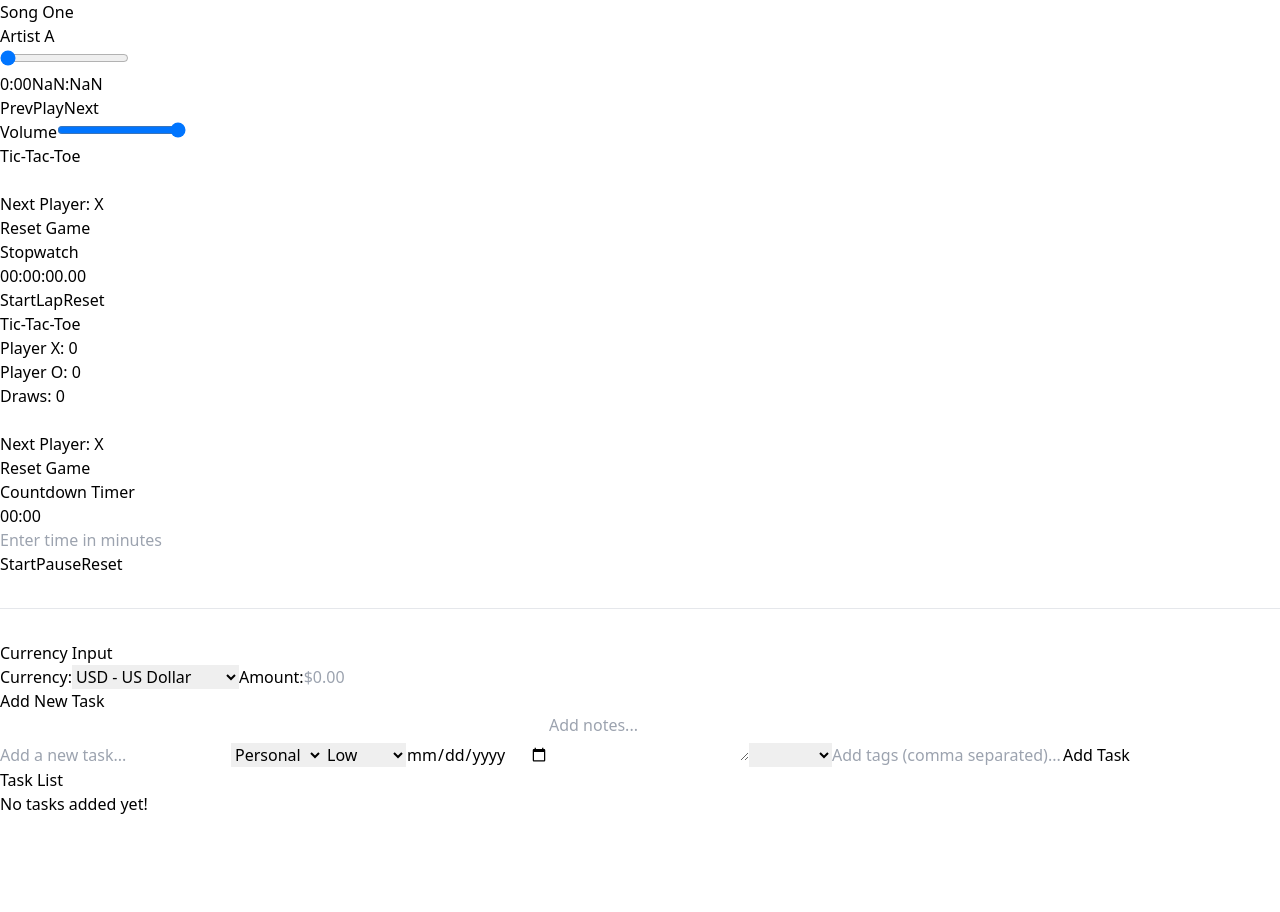
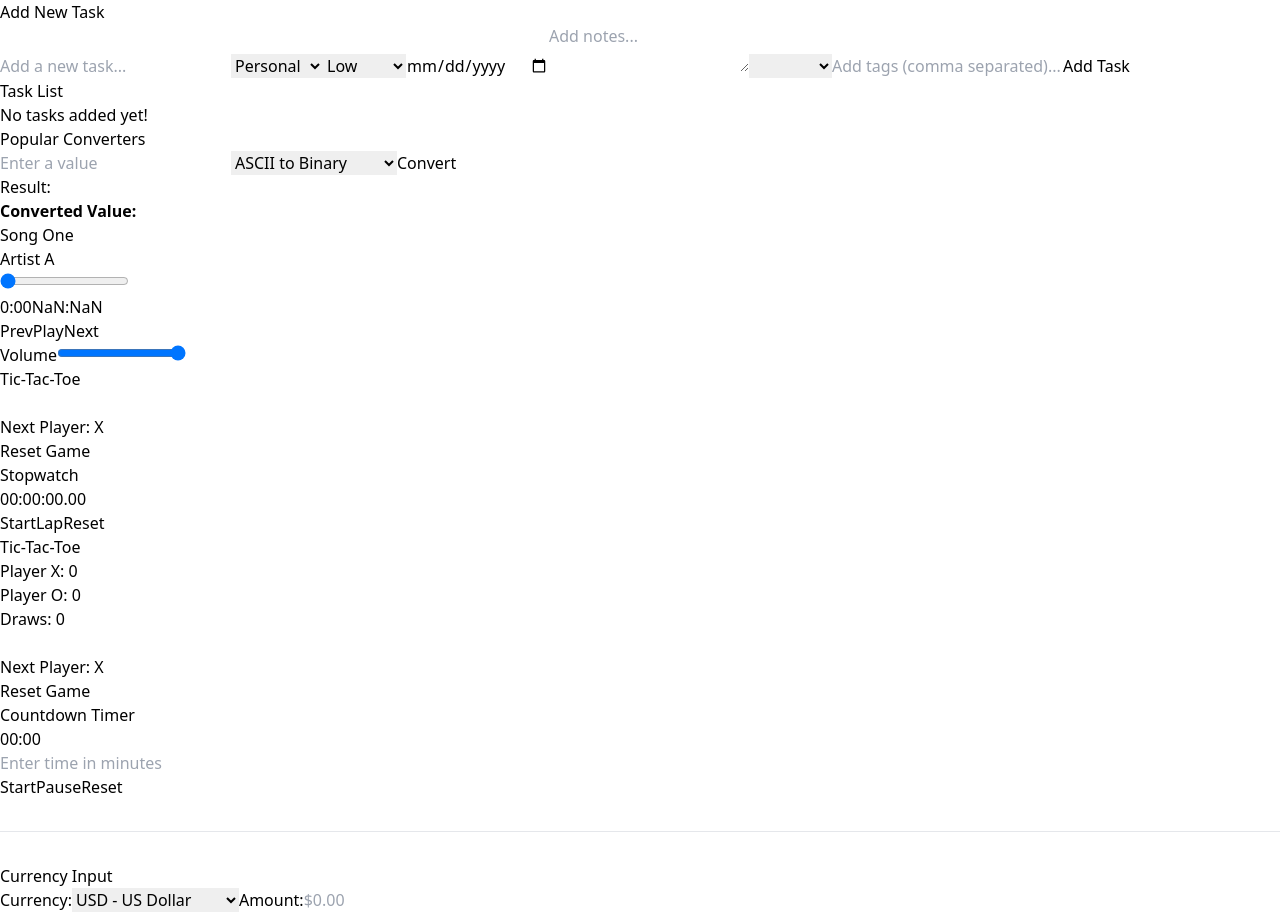
Before and after one commit to zobkazi/bin2dec_converter_react, a React (Vite) app: page / in a window 1280 px wide. Before the commit the page ends 816 px from the top, so only its background shows below. Built offline with nearby package versions, Linux system fonts and the light colour scheme.

Commit message:
BinaryConverter

```diff
--- a/src/app/App.jsx
+++ b/src/app/App.jsx
@@ -6,11 +6,13 @@ import TicTacToe1 from '../components/core/resetGame/TicTacToe1'
 import Timer from '../components/core/timer/Timer'
 import CurrencyInput from '../components/ui/CurrencyInput'
 import TodoApp from '../components/core/todo/TodoApp'
+import BinaryConverter from '../components/ui/BinaryConverter'
 
 const App = () => {
   return (
     <div>
-
+      <TodoApp />
+      <BinaryConverter />
       <MusicPlayer />
       <TicTacToe />
       <Stopwatch />
@@ -20,7 +22,7 @@ const App = () => {
       <hr style={{ margin: '2rem 0' }} />
       <CurrencyInput />
 
-      <TodoApp />
+
     </div>
   )
 }
--- /dev/null
+++ b/src/components/ui/BinaryConverter.jsx
@@ -0,0 +1,105 @@
+import React, { useState } from 'react';
+
+const FocusedConverter = () => {
+  const [inputValue, setInputValue] = useState('');
+  const [conversionType, setConversionType] = useState('asciiToBinary');
+  const [result, setResult] = useState('');
+
+  const conversionOptions = [
+    { label: 'ASCII to Binary', value: 'asciiToBinary' },
+    { label: 'Binary to Decimal', value: 'binaryToDecimal' },
+    { label: 'Decimal to Hex', value: 'decimalToHex' },
+    { label: 'Hex to Decimal', value: 'hexToDecimal' },
+    { label: 'Fraction to Decimal', value: 'fractionToDecimal' },
+    { label: 'Degrees to Radians', value: 'degreesToRadians' },
+    { label: 'Radians to Degrees', value: 'radiansToDegrees' },
+  ];
+
+  const handleConvert = () => {
+    let conversionResult = '';
+    switch (conversionType) {
+      case 'asciiToBinary':
+        conversionResult = inputValue
+          .split('')
+          .map(char => char.charCodeAt(0).toString(2).padStart(8, '0'))
+          .join(' ');
+        break;
+      case 'binaryToDecimal':
+        conversionResult = parseInt(inputValue, 2);
+        break;
+      case 'decimalToHex':
+        conversionResult = (parseInt(inputValue, 10) || 0).toString(16).toUpperCase();
+        break;
+      case 'hexToDecimal':
+        conversionResult = parseInt(inputValue, 16);
+        break;
+      case 'fractionToDecimal':
+        { const [numerator, denominator] = inputValue.split('/');
+        conversionResult = (parseFloat(numerator) / parseFloat(denominator)).toFixed(5);
+        break; }
+      case 'degreesToRadians':
+        conversionResult = (parseFloat(inputValue) * (Math.PI / 180)).toFixed(5);
+        break;
+      case 'radiansToDegrees':
+        conversionResult = (parseFloat(inputValue) * (180 / Math.PI)).toFixed(5);
+        break;
+      default:
+        conversionResult = 'Invalid conversion type';
+    }
+    setResult(conversionResult);
+  };
+
+  // Function to handle "Enter" key press
+  const handleKeyDown = (e) => {
+    if (e.key === 'Enter') {
+      handleConvert();
+    }
+  };
+
+  return (
+    <div className="flex flex-col items-center justify-center min-h-screen bg-gray-100 p-4">
+      <div className="bg-white shadow-lg rounded-lg p-6 w-full max-w-md">
+        <h1 className="text-2xl font-bold mb-4 text-center">Popular Converters</h1>
+
+        <input
+          type="text"
+          value={inputValue}
+          onChange={(e) => setInputValue(e.target.value)}
+          onKeyDown={handleKeyDown}
+          placeholder="Enter a value"
+          className="border rounded-lg p-2 w-full mb-4"
+        />
+
+        <select
+          value={conversionType}
+          onChange={(e) => setConversionType(e.target.value)}
+          className="border rounded-lg p-2 w-full mb-4"
+        >
+          {conversionOptions.map((option) => (
+            <option key={option.value} value={option.value}>
+              {option.label}
+            </option>
+          ))}
+        </select>
+
+        <button
+          onClick={handleConvert}
+          className="bg-blue-500 text-white rounded-lg px-4 py-2 w-full"
+        >
+          Convert
+        </button>
+
+        <div className="mt-4">
+          <h2 className="text-xl font-semibold mb-2 text-center">Result:</h2>
+          <div className="text-sm text-gray-700">
+            <p>
+              <strong className='text-gray-800 text-4xl text-center'>Converted Value:</strong> <span className="text-gray-900 text-3xl">{result}</span>
+            </p>
+          </div>
+        </div>
+      </div>
+    </div>
+  );
+};
+
+export default FocusedConverter;
```
